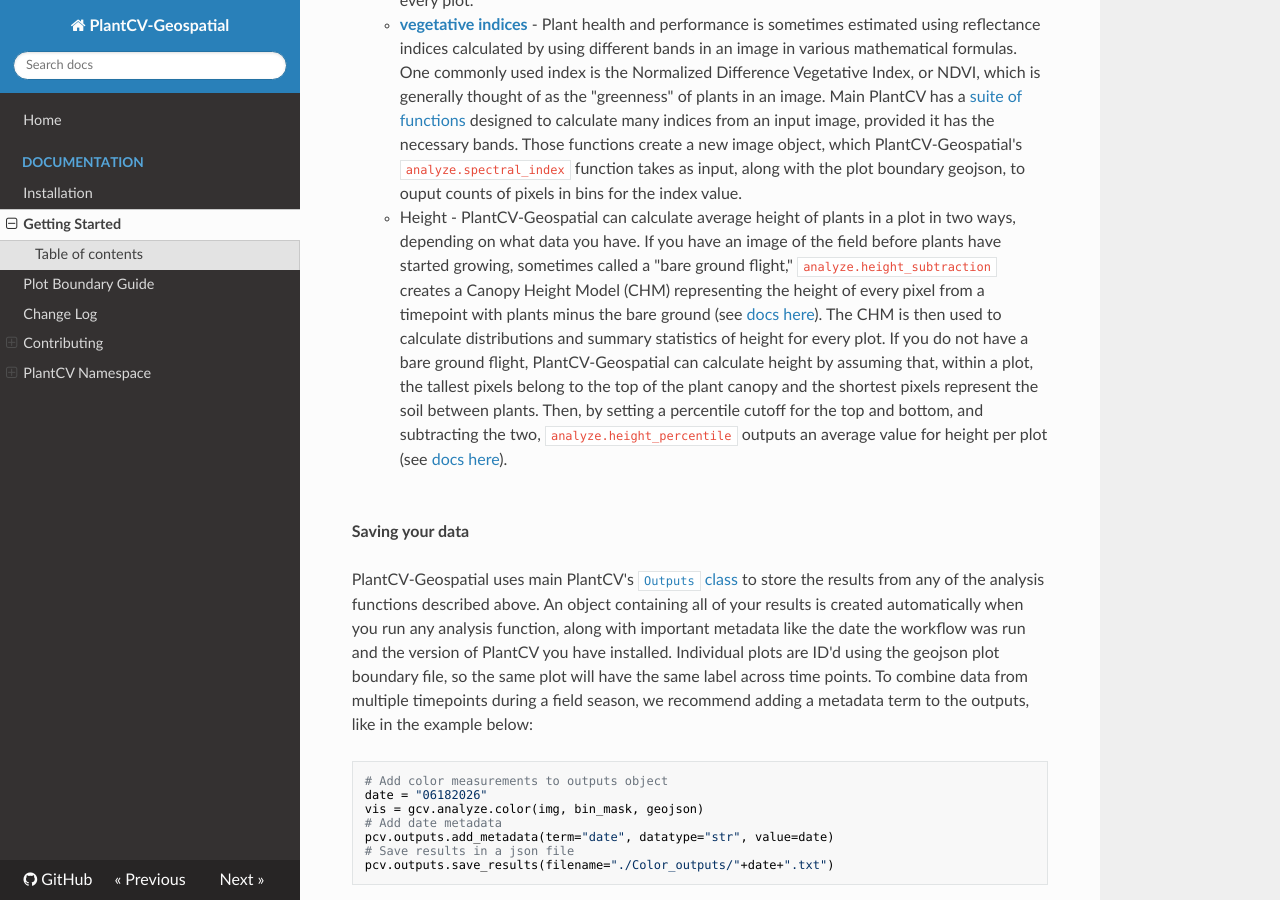
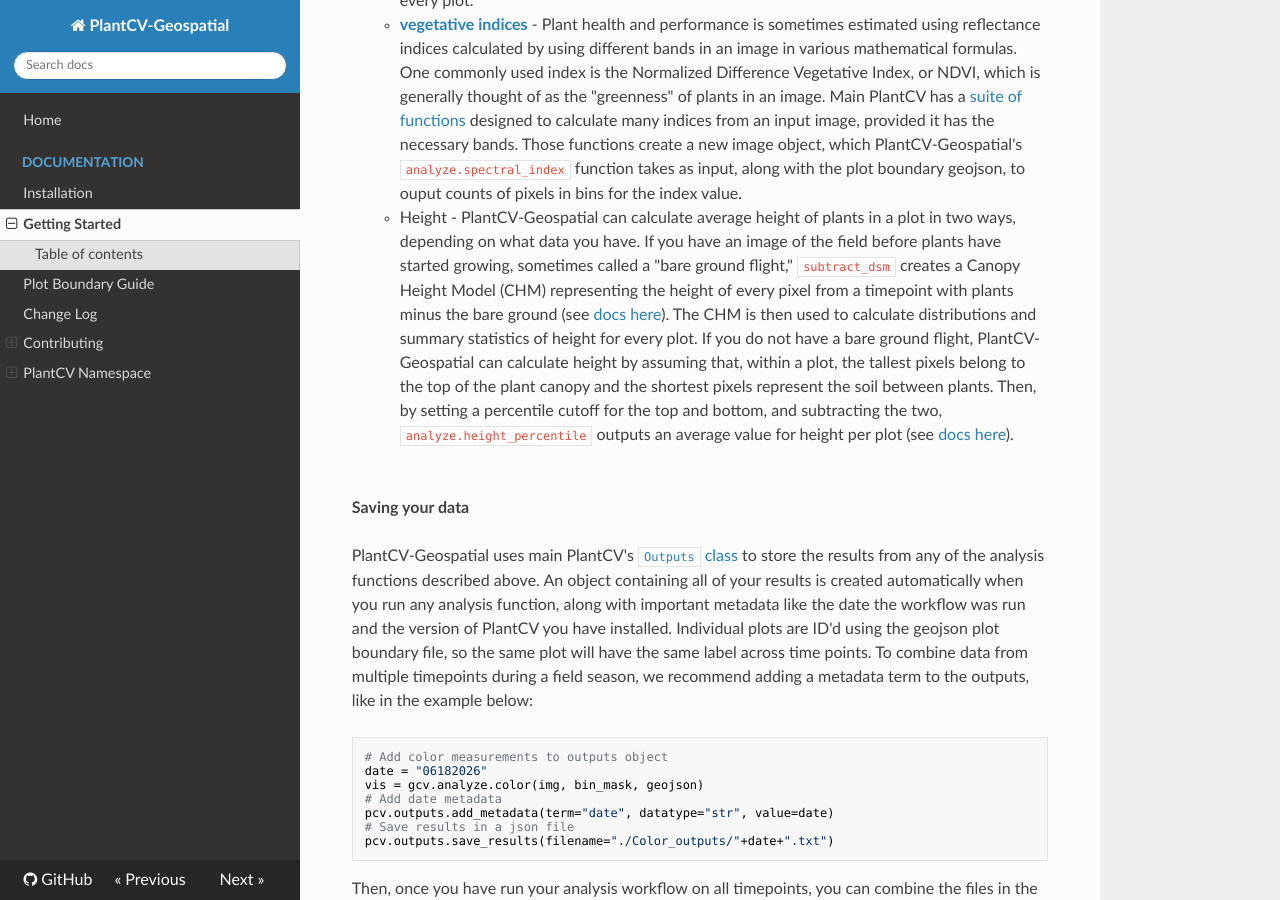
Before and after one commit to danforthcenter/plantcv-geospatial, an MkDocs documentation site: the page built from docs/getting_started.md, in a window 1280 px wide and 900 px high, scrolled down 4154 px. Built offline with MkDocs 1.6.1, drawn with Linux system fonts in a browser that asks for light colours; nearby versions of some CDN libraries.

Commit message:
update docs

```diff
--- a/docs/getting_started.md
+++ b/docs/getting_started.md
@@ -67,7 +67,7 @@
 
     - [**vegetative indices**](analyze_spectral_index.md) - Plant health and performance is sometimes estimated using reflectance indices calculated by using different bands in an image in various mathematical formulas. One commonly used index is the Normalized Difference Vegetative Index, or NDVI, which is generally thought of as the "greenness" of plants in an image. Main PlantCV has a [suite of functions](https://docs.plantcv.org/en/stable/spectral_index/) designed to calculate many indices from an input image, provided it has the necessary bands. Those functions create a new image object, which PlantCV-Geospatial's `analyze.spectral_index` function takes as input, along with the plot boundary geojson, to ouput counts of pixels in bins for the index value.
 
-    - Height - PlantCV-Geospatial can calculate average height of plants in a plot in two ways, depending on what data you have. If you have an image of the field before plants have started growing, sometimes called a "bare ground flight," `analyze.height_subtraction` creates a Canopy Height Model (CHM) representing the height of every pixel from a timepoint with plants minus the bare ground (see [docs here](analyze_height_subtraction.md)). The CHM is then used to calculate distributions and summary statistics of height for every plot. If you do not have a bare ground flight, PlantCV-Geospatial can calculate height by assuming that, within a plot, the tallest pixels belong to the top of the plant canopy and the shortest pixels represent the soil between plants. Then, by setting a percentile cutoff for the top and bottom, and subtracting the two, `analyze.height_percentile` outputs an average value for height per plot (see [docs here](analyze_height_percentile.md)).
+    - Height - PlantCV-Geospatial can calculate average height of plants in a plot in two ways, depending on what data you have. If you have an image of the field before plants have started growing, sometimes called a "bare ground flight," `subtract_dsm` creates a Canopy Height Model (CHM) representing the height of every pixel from a timepoint with plants minus the bare ground (see [docs here](subtract_dsm.md)). The CHM is then used to calculate distributions and summary statistics of height for every plot. If you do not have a bare ground flight, PlantCV-Geospatial can calculate height by assuming that, within a plot, the tallest pixels belong to the top of the plant canopy and the shortest pixels represent the soil between plants. Then, by setting a percentile cutoff for the top and bottom, and subtracting the two, `analyze.height_percentile` outputs an average value for height per plot (see [docs here](analyze_height_percentile.md)).
 
 
 <a name="save"></a>
--- a/mkdocs.yml
+++ b/mkdocs.yml
@@ -29,7 +29,7 @@
             - Analyze coverage: analyze_coverage.md
             - Analyze height (with percentiles): analyze_height_percentile.md
             - Analyze spectral indices: analyze_spectral_index.md
-            - Analyze height (with subtraction): analyze_height_subtraction.md
+            - Analyze canopy height model: analyze_chm.md
         - Conversion tools:
             - Convert GeoJSON to ROI: to_roi.md
             - Convert points to/from geojson: convert_points.md
```
Also changed, not shown: docs/analyze_chm.md (added, +3 -0 lines).
